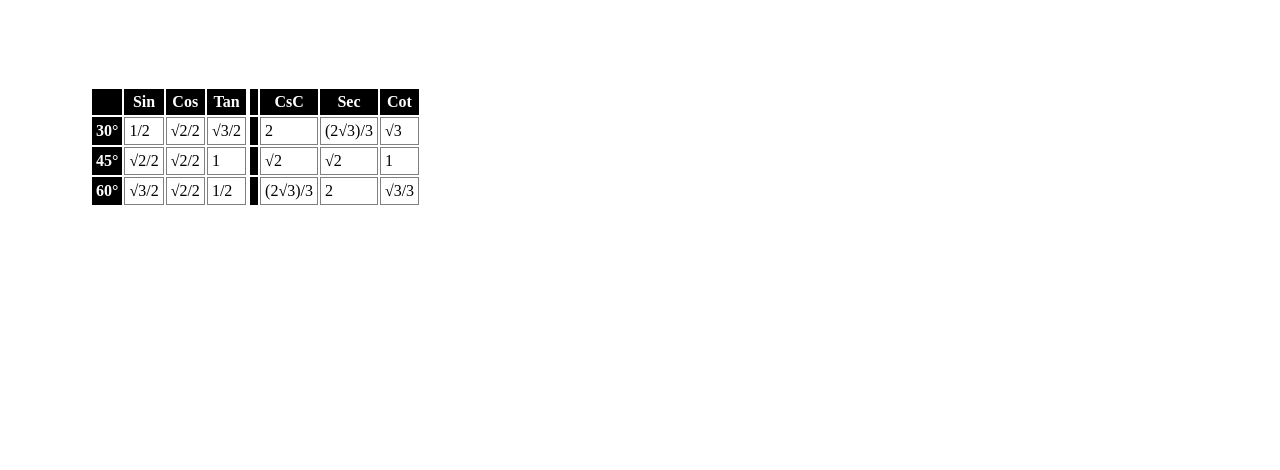
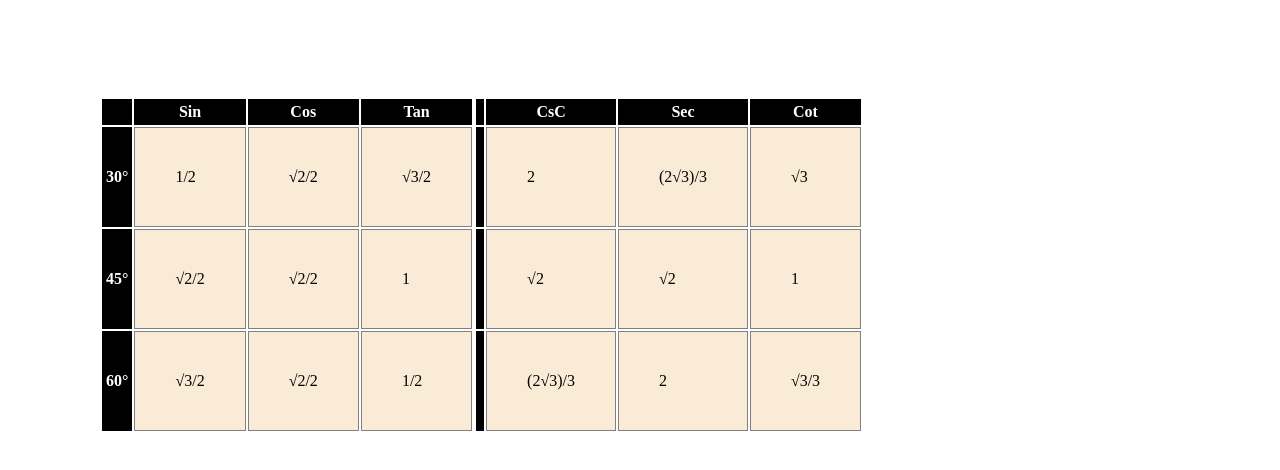
Before and after one commit to Javier-C0L/work_1, a plain HTML site: page Page/page_1.html in a window 1280 px wide. Shown: the part 108-578 px from the top of the page. Drawn offline with Linux system fonts and the light colour scheme.

Commit message:
Update page_1.css

```diff
--- a/Page/page_1.css
+++ b/Page/page_1.css
@@ -36,6 +36,7 @@ nav li:hover {
     display: flex;
     align-items: center;
     margin: 50px;
+    padding: 10px;
 }
 
 .select {
@@ -48,12 +49,13 @@ nav li:hover {
     display: flex;
     align-items: center;
     text-align: center;
-    padding: 4px;
+    padding: 15px;
 }
 
 td {
+    background-color: antiquewhite;
     border: 1px solid gray;
-    padding: 4px;
+    padding: 40px;
 }
 
 th {
```
